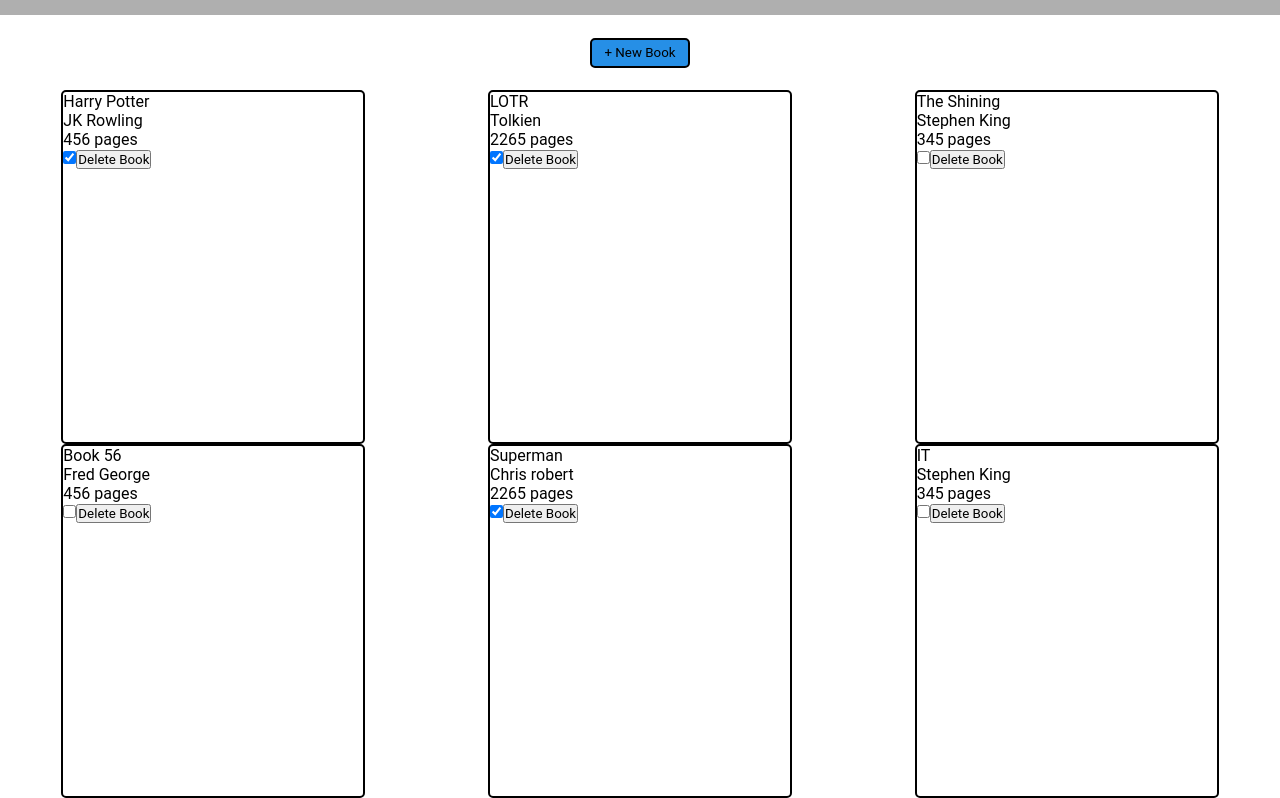
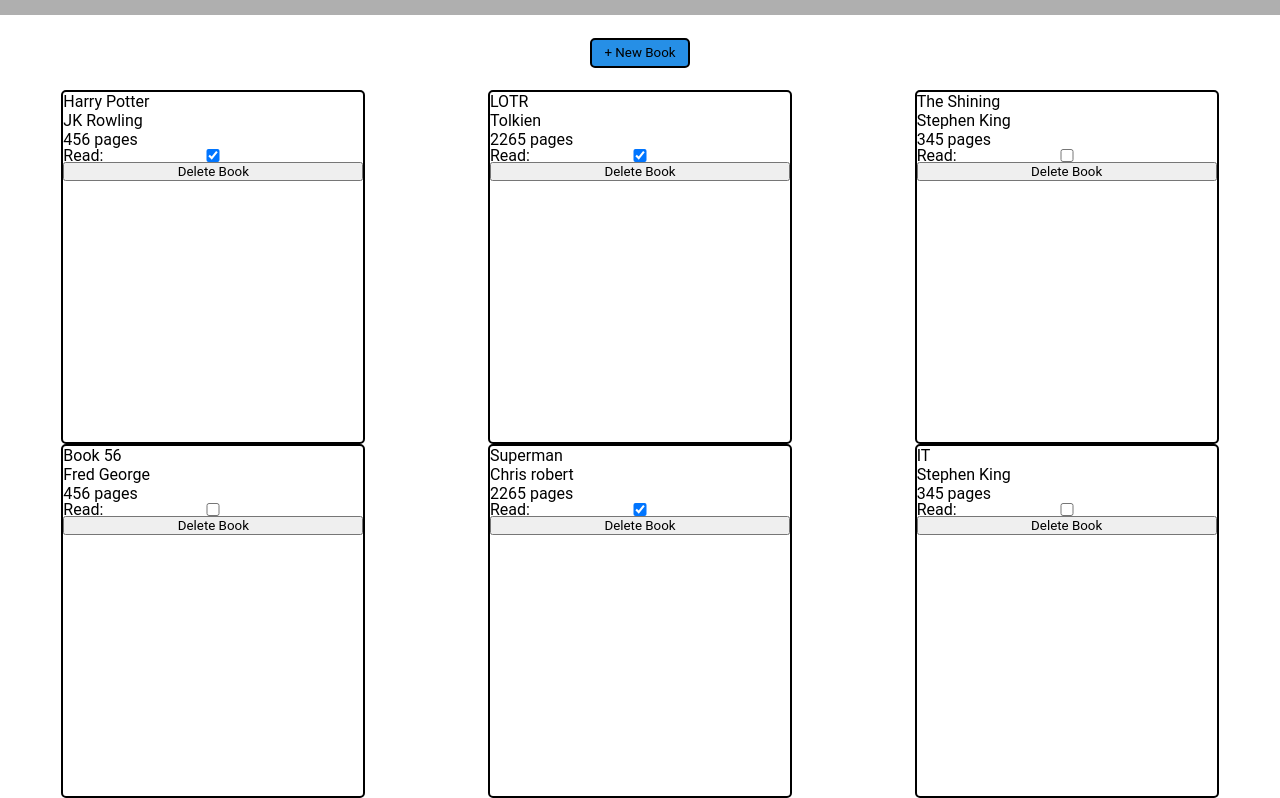
Before and after one commit to BrinLewis/odin-library, a plain HTML site: page index.html in a window 1280 px wide. Shown: the part 60-858 px from the top of the page. Drawn offline with Linux system fonts and the light colour scheme.

Commit message:
Add text to identify the checkbox

```diff
--- a/styles.css
+++ b/styles.css
@@ -79,10 +79,22 @@ body {
 }
 
 .bookCard {
+  display: flex;
+  flex-direction: column;
   height: 350px;
   width: 300px;
   border: 2px solid black;
   border-radius: 5px;
+}
+
+.bookCard input {
+  display: flex;
+}
+
+.bookCard input::before {
+  content: "Read:";
+  font-size: 1rem;
+  align-self: center;
 }
 
 .books {
```
